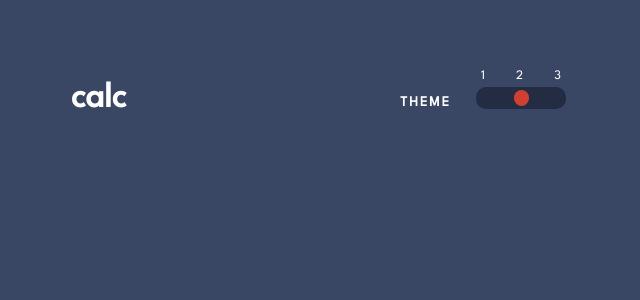
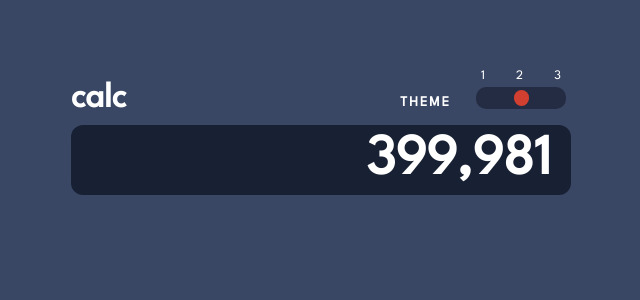
Before and after one commit to NkamaWilliams/Calculator-App, a Next.js app: page / in a window 1280 px wide. Shown: the top 300 px of the page, without its empty margins (319-959 px from the left). Built offline with nearby package versions, Linux system fonts and the light colour scheme.

Commit message:
screen v1.0

```diff
--- a/pages/index.tsx
+++ b/pages/index.tsx
@@ -1,6 +1,8 @@
 import Head from 'next/head';
 import styles from "@/pages/styles.js"
+import {useState} from 'react'
 import Image from 'next/image';
+import Screen from './screen';
 import Welcome from './welcome';
 import Header from './header';
 import Calc from '@/styles/Calc.module.css';
@@ -12,6 +14,11 @@ import Calc from '@/styles/Calc.module.css';
 //MAIN BRANCH
 
 export default function Home() {
+  const [main, setMain] = useState({
+    disp: "399,981",
+    input: [],
+    command: ""
+  })
   return (
     <>
       <Head>
@@ -130,6 +137,7 @@ export default function Home() {
       <main className={Calc.main1}>
         <div className={Calc.container}>
           <Header />
+          <Screen disp={main.disp}/>
         </div>
       </main>
 
--- a/pages/screen.tsx
+++ b/pages/screen.tsx
@@ -1,5 +1,11 @@
 import {useState} from 'react';
+import style from "@/styles/Screen.module.css"
 
-export default function Screen(){
-
+interface display{
+    disp: string
 }
+export default function Screen(props: display){
+    return(
+        <div className={style.screen}><p>{props.disp}</p></div>
+    )
+}
--- /dev/null
+++ b/styles/Screen.module.css
@@ -0,0 +1,18 @@
+.screen{
+    width: 100%;
+    background-color: var(--screenbg);
+    height: 70px;
+    margin: 10px 0;
+    color: var(--text11);
+    overflow-y: auto;
+    box-sizing: border-box;
+    display: flex;
+    justify-content: flex-end;
+    border-radius: 12px;
+}
+
+.screen p{
+    font-size: 7vh;
+    margin: auto 20px;
+    font-weight: 600;
+}
```
Also changed, not shown: pages/keypad.tsx (added), styles/Keypad.module.css (added).
